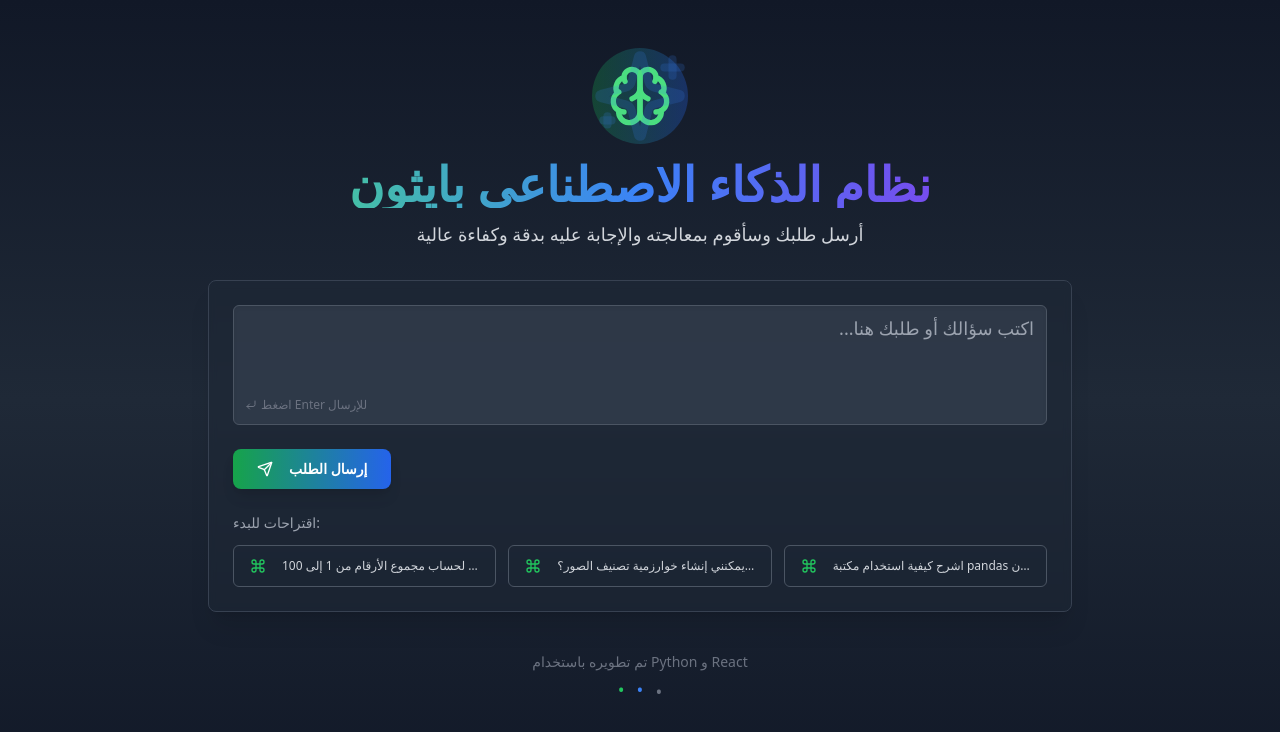
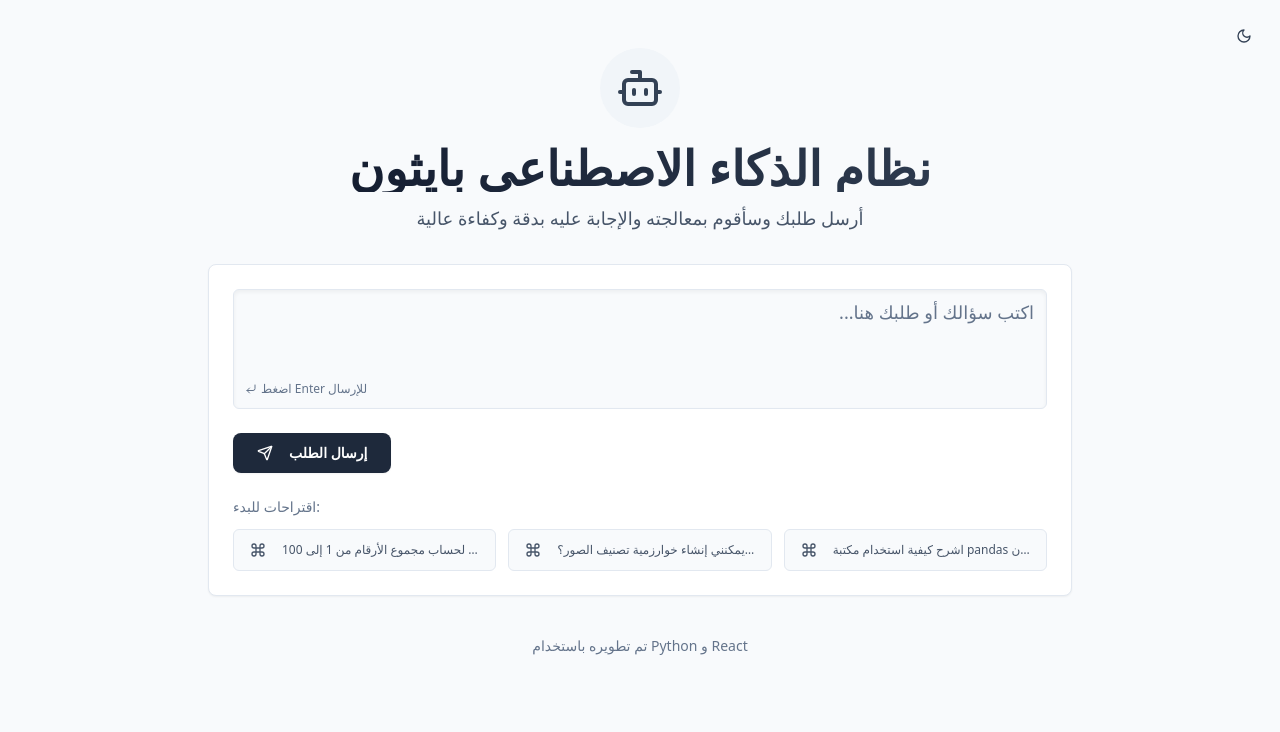
Before and after one commit to Hadani0mar/h-7054, a React (Vite) app: page / in a window 1280 px wide. Shown: the top 732 px of the page. Built offline with nearby package versions, Linux system fonts and the light colour scheme.

Commit message:
Refactor: Improve UI Style
Improve the UI to be more professional and less flashy, with dark and light themes inspired by OpenAI.

```diff
--- a/src/App.tsx
+++ b/src/App.tsx
@@ -1,3 +1,4 @@
+
 import { Toaster } from "@/components/ui/toaster";
 import { Toaster as Sonner } from "@/components/ui/sonner";
 import { TooltipProvider } from "@/components/ui/tooltip";
@@ -5,11 +6,13 @@ import { QueryClient, QueryClientProvider } from "@tanstack/react-query";
 import { BrowserRouter, Routes, Route } from "react-router-dom";
 import Index from "./pages/Index";
 import NotFound from "./pages/NotFound";
+import { ThemeProvider } from "./components/ThemeProvider";
 
 const queryClient = new QueryClient();
 
 const App = () => (
   <QueryClientProvider client={queryClient}>
+    <ThemeProvider>
       <TooltipProvider>
         <Toaster />
         <Sonner />
@@ -21,6 +24,7 @@ const App = () => (
           </Routes>
         </BrowserRouter>
       </TooltipProvider>
+    </ThemeProvider>
   </QueryClientProvider>
 );
 
--- /dev/null
+++ b/src/components/ThemeProvider.tsx
@@ -0,0 +1,48 @@
+
+import React, { createContext, useContext, useEffect, useState } from 'react';
+
+type Theme = 'light' | 'dark';
+
+type ThemeContextType = {
+  theme: Theme;
+  toggleTheme: () => void;
+};
+
+const ThemeContext = createContext<ThemeContextType | undefined>(undefined);
+
+export function ThemeProvider({ children }: { children: React.ReactNode }) {
+  const [theme, setTheme] = useState<Theme>(() => {
+    const savedTheme = localStorage.getItem('theme') as Theme;
+    if (savedTheme) return savedTheme;
+
+    // Check user preference
+    if (window.matchMedia && window.matchMedia('(prefers-color-scheme: dark)').matches) {
+      return 'dark';
+    }
+
+    return 'light';
+  });
+
+  useEffect(() => {
+    // Update localStorage and document class when theme changes
+    localStorage.setItem('theme', theme);
+    document.documentElement.classList.remove('light', 'dark');
+    document.documentElement.classList.add(theme);
+  }, [theme]);
+
+  const toggleTheme = () => {
+    setTheme(prevTheme => (prevTheme === 'light' ? 'dark' : 'light'));
+  };
+
+  const value = { theme, toggleTheme };
+
+  return <ThemeContext.Provider value={value}>{children}</ThemeContext.Provider>;
+}
+
+export function useTheme() {
+  const context = useContext(ThemeContext);
+  if (context === undefined) {
+    throw new Error('useTheme must be used within a ThemeProvider');
+  }
+  return context;
+}
--- /dev/null
+++ b/src/components/ThemeToggle.tsx
@@ -0,0 +1,24 @@
+
+import { Moon, Sun } from "lucide-react";
+import { Button } from "@/components/ui/button";
+import { useTheme } from "./ThemeProvider";
+
+export function ThemeToggle() {
+  const { theme, toggleTheme } = useTheme();
+
+  return (
+    <Button
+      variant="ghost"
+      size="icon"
+      onClick={toggleTheme}
+      className="rounded-full bg-transparent hover:bg-slate-100 dark:hover:bg-slate-800"
+    >
+      {theme === 'light' ? (
+        <Moon className="h-5 w-5 text-slate-700" />
+      ) : (
+        <Sun className="h-5 w-5 text-slate-300" />
+      )}
+      <span className="sr-only">Toggle theme</span>
+    </Button>
+  );
+}
--- a/src/index.css
+++ b/src/index.css
@@ -1,3 +1,4 @@
+
 @tailwind base;
 @tailwind components;
 @tailwind utilities;
@@ -33,22 +34,6 @@
     --ring: 222.2 84% 4.9%;
 
     --radius: 0.5rem;
-
-    --sidebar-background: 0 0% 98%;
-
-    --sidebar-foreground: 240 5.3% 26.1%;
-
-    --sidebar-primary: 240 5.9% 10%;
-
-    --sidebar-primary-foreground: 0 0% 98%;
-
-    --sidebar-accent: 240 4.8% 95.9%;
-
-    --sidebar-accent-foreground: 240 5.9% 10%;
-
-    --sidebar-border: 220 13% 91%;
-
-    --sidebar-ring: 217.2 91.2% 59.8%;
   }
 
   .dark {
@@ -79,14 +64,6 @@
     --border: 217.2 32.6% 17.5%;
     --input: 217.2 32.6% 17.5%;
     --ring: 212.7 26.8% 83.9%;
-    --sidebar-background: 240 5.9% 10%;
-    --sidebar-foreground: 240 4.8% 95.9%;
-    --sidebar-primary: 224.3 76.3% 48%;
-    --sidebar-primary-foreground: 0 0% 100%;
-    --sidebar-accent: 240 3.7% 15.9%;
-    --sidebar-accent-foreground: 240 4.8% 95.9%;
-    --sidebar-border: 240 3.7% 15.9%;
-    --sidebar-ring: 217.2 91.2% 59.8%;
   }
 }
 
@@ -99,3 +76,16 @@
     @apply bg-background text-foreground;
   }
 }
+
+/* Professional Enhancements */
+.ai-gradient-text {
+  @apply bg-clip-text text-transparent bg-gradient-to-r from-slate-900 to-slate-700 dark:from-slate-100 dark:to-slate-300;
+}
+
+.ai-subtle-card {
+  @apply bg-white dark:bg-slate-800 border border-slate-200 dark:border-slate-700 shadow-sm hover:shadow-md transition-shadow duration-200;
+}
+
+.ai-container {
+  @apply mx-auto px-4 max-w-4xl;
+}
--- a/src/pages/Index.tsx
+++ b/src/pages/Index.tsx
@@ -6,19 +6,18 @@ import { useToast } from '@/hooks/use-toast';
 import {
   Loader2,
   Send,
-  Sparkles,
-  Brain,
+  Bot,
   Trash2,
   CornerDownLeft,
   ArrowUpRight,
   Command,
-  Database
 } from 'lucide-react';
 import { motion } from 'framer-motion';
 import AIResponse from '@/components/AIResponse';
 import { fetchAIResponse } from '@/lib/aiService';
 import { Card, CardContent } from '@/components/ui/card';
 import { ScrollArea } from '@/components/ui/scroll-area';
+import { ThemeToggle } from '@/components/ThemeToggle';
 
 const Index = () => {
   const [prompt, setPrompt] = useState('');
@@ -133,12 +132,16 @@ const Index = () => {
   };
 
   return (
-    <div className="min-h-screen bg-gradient-to-b from-gray-900 via-gray-800 to-gray-900 text-white">
+    <div className="min-h-screen bg-slate-50 dark:bg-slate-900 text-slate-900 dark:text-slate-100">
+      <div className="absolute top-4 right-4">
+        <ThemeToggle />
+      </div>
+
       <motion.div
         initial="hidden"
         animate="visible"
         variants={containerVariants}
-        className="max-w-4xl mx-auto px-4 py-8 md:py-12"
+        className="ai-container py-8 md:py-12"
       >
         <motion.header
           variants={itemVariants}
@@ -146,35 +149,22 @@ const Index = () => {
         >
           <div className="flex justify-center mb-4">
             <div className="relative inline-block">
-              <div className="bg-gradient-to-r from-green-600/30 to-blue-600/30 p-4 rounded-full">
-                <Brain className="h-16 w-16 text-green-400" />
+              <div className="bg-slate-100 dark:bg-slate-800 p-4 rounded-full">
+                <Bot className="h-12 w-12 text-slate-700 dark:text-slate-300" />
               </div>
-              <motion.div
-                className="absolute inset-0 flex items-center justify-center"
-                animate={{
-                  scale: [1, 1.1, 1],
-                  opacity: [0.5, 1, 0.5],
-                }}
-                transition={{
-                  repeat: Infinity,
-                  duration: 3,
-                }}
-              >
-                <Sparkles className="h-24 w-24 text-blue-500/30" />
-              </motion.div>
             </div>
           </div>
 
           <motion.h1
             variants={itemVariants}
-            className="text-4xl md:text-5xl font-bold mb-3 bg-clip-text text-transparent bg-gradient-to-r from-green-400 via-blue-500 to-purple-600"
+            className="text-4xl md:text-5xl font-bold mb-3 ai-gradient-text"
           >
             نظام الذكاء الاصطناعي بايثون
           </motion.h1>
 
           <motion.p
             variants={itemVariants}
-            className="text-lg text-gray-300 max-w-xl mx-auto"
+            className="text-lg text-slate-600 dark:text-slate-400 max-w-xl mx-auto"
           >
             أرسل طلبك وسأقوم بمعالجته والإجابة عليه بدقة وكفاءة عالية
           </motion.p>
@@ -184,8 +174,8 @@ const Index = () => {
               variants={itemVariants}
               className="mt-2"
             >
-              <span className="text-xs bg-gray-800 px-3 py-1 rounded-full border border-gray-700 text-green-400 inline-flex items-center">
-                <Database className="h-3 w-3 mr-1" />
+              <span className="text-xs bg-slate-200 dark:bg-slate-800 px-3 py-1 rounded-full border border-slate-300 dark:border-slate-700 text-slate-600 dark:text-slate-400 inline-flex items-center">
+                <Command className="h-3 w-3 mr-1" />
                 محادثة مستمرة
               </span>
             </motion.div>
@@ -196,7 +186,7 @@ const Index = () => {
           variants={itemVariants}
           className="mb-8"
         >
-          <Card className="bg-gray-800/50 border border-gray-700 backdrop-blur-sm shadow-xl">
+          <Card className="ai-subtle-card">
             <CardContent className="p-6">
               <form onSubmit={handleSubmit} className="space-y-6">
                 <div className="relative">
@@ -204,16 +194,16 @@ const Index = () => {
                     placeholder="اكتب سؤالك أو طلبك هنا..."
                     value={prompt}
                     onChange={(e) => setPrompt(e.target.value)}
-                    className="min-h-[120px] bg-gray-700/70 border border-gray-600 focus:border-green-500 text-white placeholder:text-gray-400 resize-none shadow-inner transition-all duration-200 text-lg"
+                    className="min-h-[120px] bg-slate-50 dark:bg-slate-800 border border-slate-200 dark:border-slate-700 focus:border-slate-400 dark:focus:border-slate-500 text-slate-900 dark:text-slate-100 placeholder:text-slate-500 dark:placeholder:text-slate-400 resize-none shadow-inner transition-all duration-200 text-lg"
                     dir="rtl"
                   />
 
-                  <div className="absolute bottom-3 left-3 flex items-center gap-2 text-gray-500">
+                  <div className="absolute bottom-3 left-3 flex items-center gap-2 text-slate-500 dark:text-slate-400">
                     {isTyping ? (
                       <motion.span
                         initial={{ opacity: 0 }}
                         animate={{ opacity: 1 }}
-                        className="text-green-500 text-xs flex items-center"
+                        className="text-slate-500 dark:text-slate-400 text-xs flex items-center"
                       >
                         <Command className="h-3 w-3 mr-1" />
                         جاري الكتابة...
@@ -235,7 +225,7 @@ const Index = () => {
                   >
                     <Button
                       type="submit"
-                      className="w-full sm:w-auto bg-gradient-to-r from-green-600 to-blue-600 hover:from-green-500 hover:to-blue-500 text-white font-bold py-3 px-6 rounded-lg shadow-lg"
+                      className="w-full sm:w-auto bg-slate-800 hover:bg-slate-700 dark:bg-slate-700 dark:hover:bg-slate-600 text-white font-bold py-3 px-6 rounded-lg shadow-sm"
                       disabled={isLoading}
                     >
                       {isLoading ? (
@@ -253,13 +243,13 @@ const Index = () => {
                   </motion.div>
 
                   {history.length > 0 && (
-                    <div className="flex items-center gap-2 text-sm text-gray-400 order-1 sm:order-2">
+                    <div className="flex items-center gap-2 text-sm text-slate-500 dark:text-slate-400 order-1 sm:order-2">
                       <span>لديك {history.length} طلب سابق</span>
                       <Button
                         type="button"
                         variant="ghost"
                         size="sm"
-                        className="text-red-400 hover:text-red-300 hover:bg-red-900/20"
+                        className="text-slate-600 dark:text-slate-400 hover:text-slate-700 dark:hover:text-slate-300 hover:bg-slate-200 dark:hover:bg-slate-800"
                         onClick={clearHistory}
                       >
                         <Trash2 className="h-4 w-4 mr-1" />
@@ -272,7 +262,7 @@ const Index = () => {
 
               {history.length > 0 && (
                 <div className="mt-6">
-                  <h3 className="text-sm font-medium text-gray-400 mb-3">الطلبات السابقة:</h3>
+                  <h3 className="text-sm font-medium text-slate-500 dark:text-slate-400 mb-3">الطلبات السابقة:</h3>
                   <ScrollArea className="h-20">
                     <div className="flex flex-wrap gap-2">
                       {history.slice(-5).map((item, index) => (
@@ -287,13 +277,13 @@ const Index = () => {
                             type="button"
                             variant="outline"
                             size="sm"
-                            className="text-xs bg-gray-700/50 border-gray-600 hover:bg-gray-600 text-gray-300"
+                            className="text-xs bg-slate-100 dark:bg-slate-800 border-slate-200 dark:border-slate-700 hover:bg-slate-200 dark:hover:bg-slate-700 text-slate-700 dark:text-slate-300"
                             onClick={() => handleSuggestionClick(item)}
                           >
                             <span className="truncate max-w-[200px]">
                               {item}
                             </span>
-                            <ArrowUpRight className="h-3 w-3 ml-1 text-gray-500" />
+                            <ArrowUpRight className="h-3 w-3 ml-1 text-slate-500 dark:text-slate-400" />
                           </Button>
                         </motion.div>
                       ))}
@@ -303,7 +293,7 @@ const Index = () => {
               )}
 
               <div className="mt-6">
-                <h3 className="text-sm font-medium text-gray-400 mb-3">اقتراحات للبدء:</h3>
+                <h3 className="text-sm font-medium text-slate-500 dark:text-slate-400 mb-3">اقتراحات للبدء:</h3>
                 <div className="grid grid-cols-1 sm:grid-cols-3 gap-3">
                   {suggestions.map((suggestion, index) => (
                     <motion.div
@@ -317,10 +307,10 @@ const Index = () => {
                       <Button
                         type="button"
                         variant="outline"
-                        className="w-full h-auto py-3 text-xs text-gray-300 border-gray-600 bg-gray-800/30 hover:bg-gray-700/50 justify-start"
+                        className="w-full h-auto py-3 text-xs text-slate-600 dark:text-slate-300 border-slate-200 dark:border-slate-700 bg-slate-100/50 dark:bg-slate-800/50 hover:bg-slate-200 dark:hover:bg-slate-700 justify-start"
                         onClick={() => handleSuggestionClick(suggestion)}
                       >
-                        <Command className="h-3 w-3 mr-2 text-green-500" />
+                        <Command className="h-3 w-3 mr-2" />
                         <span className="truncate">{suggestion}</span>
                       </Button>
                     </motion.div>
@@ -343,30 +333,9 @@ const Index = () => {
 
         <motion.footer
           variants={itemVariants}
-          className="mt-10 text-center text-gray-500 text-sm"
+          className="mt-10 text-center text-slate-500 dark:text-slate-500 text-sm"
         >
           <p className="mb-2">تم تطويره باستخدام Python و React</p>
-          <div className="flex justify-center items-center space-x-3 rtl:space-x-reverse">
-            {[
-              { color: "green", delay: 0.2 },
-              { color: "blue", delay: 0.4 },
-              { color: "purple", delay: 0.6 }
-            ].map((item, index) => (
-              <motion.div
-                key={index}
-                animate={{
-                  y: [0, -5, 0],
-                }}
-                transition={{
-                  repeat: Infinity,
-                  duration: 1.5,
-                  delay: item.delay
-                }}
-              >
-                <span className={`text-${item.color}-500 text-lg`}>•</span>
-              </motion.div>
-            ))}
-          </div>
         </motion.footer>
       </motion.div>
     </div>
```
Also changed, not shown: src/components/AIResponse.tsx (+17 -32 lines). Lines whose indentation alone changed are shown as unchanged.
